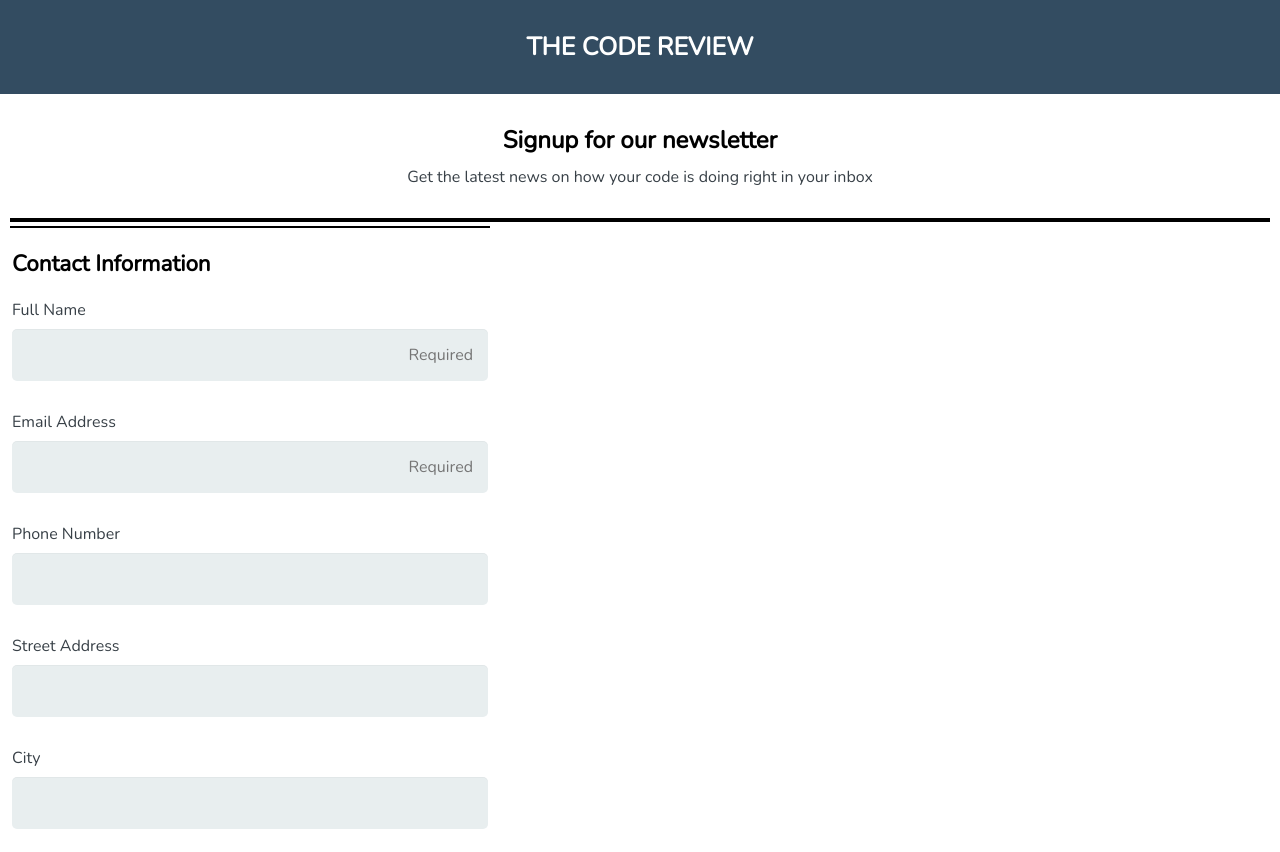
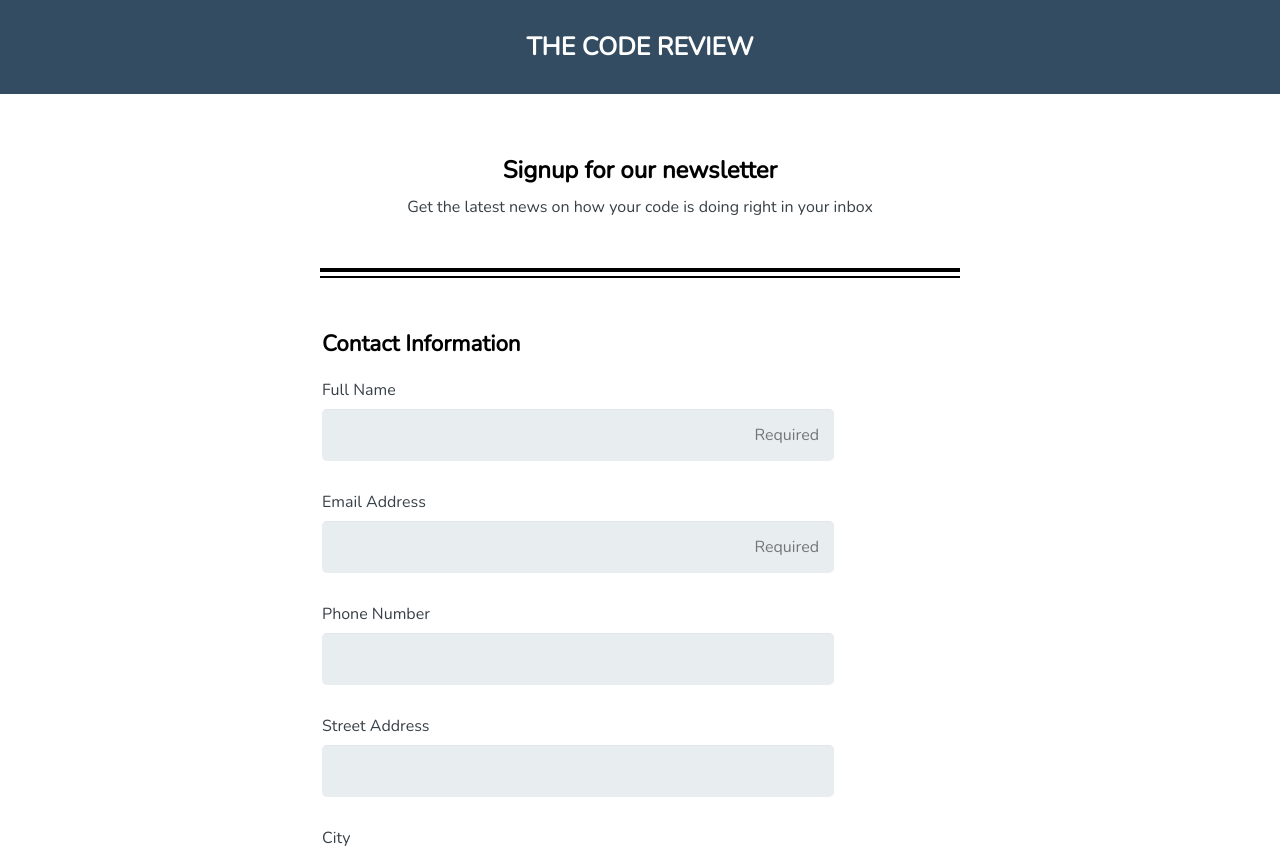
Before and after one commit to hewadnoori/techdegree-project-3, a plain HTML site: page index.html in a window 1280 px wide. Shown: the top 852 px of the page. Drawn offline with nearby package versions, Linux system fonts and the light colour scheme.

Commit message:
finished desktop media

```diff
--- a/css/main.css
+++ b/css/main.css
@@ -5,7 +5,7 @@
 }
 
 body {
-  font-family:'Merriweather','Nunito', sans-serif;
+  font-family:'Nunito', sans-serif;
   color: #384047;
 }
 h1{
@@ -68,7 +68,9 @@ select {
   margin-bottom: 30px;
   border-radius: 5px;
 }
-
+input[type="number"]{
+  width: 50vw;
+}
 input[type="radio"],
 input[type="checkbox"] {
   margin: 0 4px 8px 0;
@@ -117,6 +119,7 @@ label {
 .inline {
   display: inline;
 }
+
 #newsletter label:first-of-type{
   padding-top:10px;
 }
@@ -144,11 +147,61 @@ input:focus, textarea:focus{
 footer{
   font-style: italic;
   color: #8a97a0;
+  padding-bottom: 200px;
 }
 @media screen and (min-width: 768px) {
-
+  body{
+    display: flex;
+    flex-direction: column;
+    align-items: center;
+  }
+  header{
+    width:100vw;
+    display: flex;
+    flex-direction: column;
+    align-items: center;
+  }
+  div{
+    width: 50vw;
+  }
+  h1{
+    width: 100%;
+  }
+  h2{
+    padding-top: 30px;
+  }
+  p{
+    padding-bottom: 20px;
+  }
   form {
-    max-width: 480px;
+    width: 50vw;
+  }
+  label{
+    font-weight:500;
+  }
+  #contact legend{
+    padding-top: 50px;
+  }
+  #contact label{
+    display: inline-block;
+    width: 9.4vw;
+  }
+  input[type="number"]{
+    width:15vw;
+    margin-bottom: 40px;
+  }
+  input[type="text"],
+  input[type="password"],
+  input[type="date"],
+  input[type="datetime"],
+  input[type="email"],
+  input[type="search"],
+  input[type="tel"],
+  input[type="time"],
+  input[type="url"],
+  select{
+    width:40vw;
+    display: inline-block;
   }
 
 }
--- a/index.html
+++ b/index.html
@@ -110,7 +110,7 @@
             <input type="radio" id="plain-text" value="plain-text" name="newsletter_format"><label for="plain-text" class="inline">Plain text</label>
 
             <label for="bio">Other topics you'd like to hear about</label>
-            <textarea name="user_bio" id="bio" cols="30" rows="10"></textarea>
+            <textarea name="user_bio" id="bio" cols="30" rows="5"></textarea>
 
         </fieldset>
 
```
